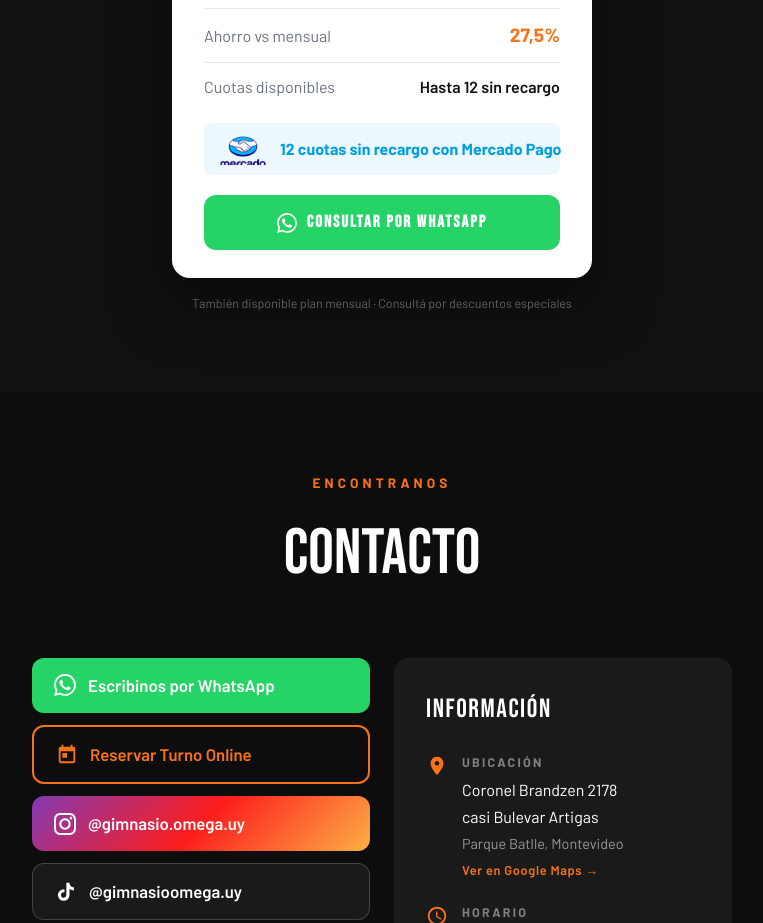
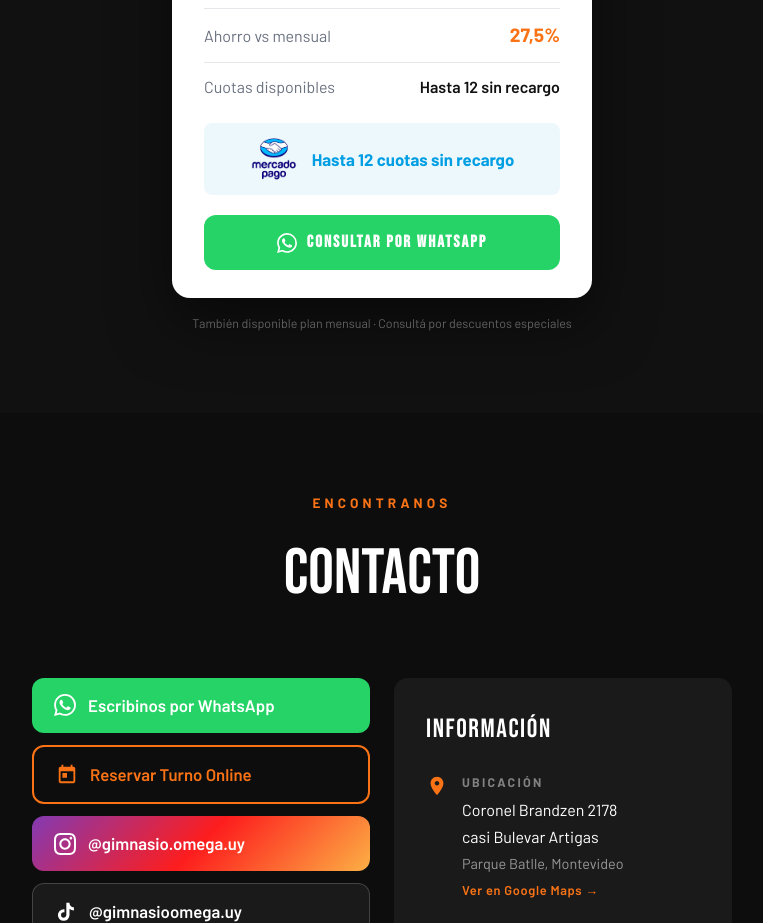
Before and after one commit to JBEC2006/omega, a React (Vite) app: page / in a window 1280 px wide. Shown: the part 3560-4483 px from the top of the page, without its empty margins (258-1021 px from the left). Built offline with nearby package versions, Linux system fonts and the light colour scheme.

Commit message:
fix: MP badge center-aligned, logo and text stay together

```diff
--- a/src/App.jsx
+++ b/src/App.jsx
@@ -474,16 +474,13 @@ function Planes() {
               <span style={{ fontWeight: 600, fontSize: '1rem', color: '#111' }}>Hasta 12 sin recargo</span>
             </div>
 
-            <div style={{ display: 'flex', alignItems: 'center', gap: '12px', backgroundColor: 'rgba(0,158,227,0.07)', borderRadius: '8px', padding: '10px 14px', marginBottom: '1.25rem' }}>
-              {/* Solo el ícono oval — clip al 50% del alto, sin pixel sobrante */}
-              <div style={{
-                width: '50px', height: '32px', flexShrink: 0,
-                backgroundImage: `url(${mercadoPagoLogo})`,
-                backgroundSize: '50px auto',
-                backgroundPosition: 'top center',
-                backgroundRepeat: 'no-repeat',
-              }} />
-              <span style={{ color: '#009ee3', fontSize: '1rem', fontWeight: 700, whiteSpace: 'nowrap' }}>12 cuotas sin recargo con Mercado Pago</span>
+            <div style={{ display: 'flex', alignItems: 'center', justifyContent: 'center', gap: '14px', backgroundColor: 'rgba(0,158,227,0.07)', borderRadius: '8px', padding: '12px 16px', marginBottom: '1.25rem', boxSizing: 'border-box' }}>
+              <img
+                src={mercadoPagoLogo}
+                alt="Mercado Pago"
+                style={{ height: '48px', width: 'auto', display: 'block', flexShrink: 0 }}
+              />
+              <span style={{ color: '#009ee3', fontSize: '1.05rem', fontWeight: 700, whiteSpace: 'nowrap' }}>Hasta 12 cuotas sin recargo</span>
             </div>
 
             <ExtLink href={WA_LINK} className="btn-planes-wa">
```
